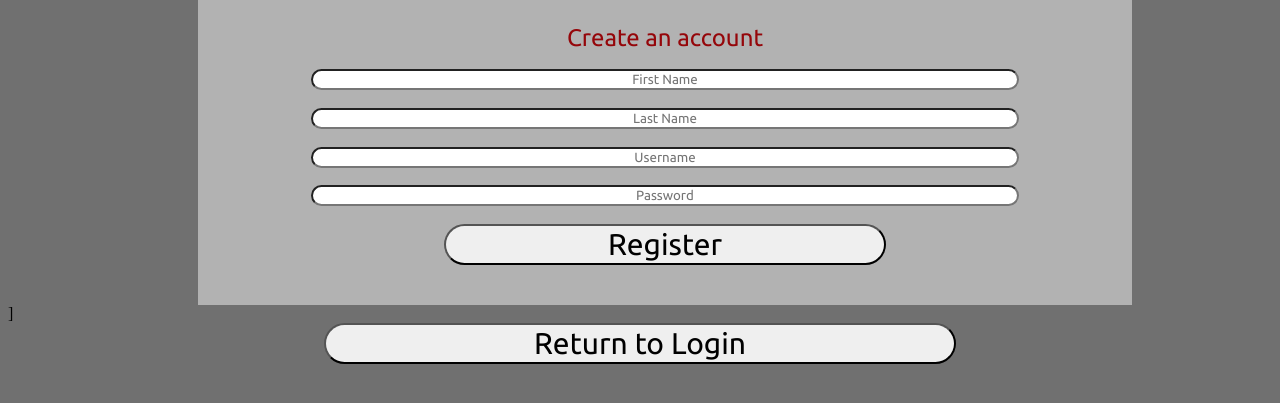
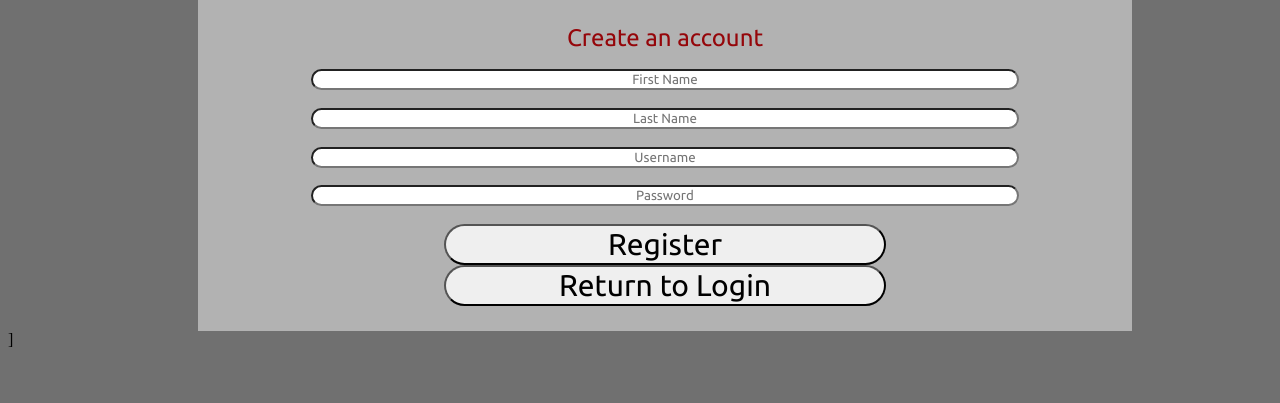
Before and after one commit to faithmunar/LAMP-stack-project, a PHP site: page /register.html in a window 1280 px wide; the page is wider, and only the part inside the window is pictured. Shown: the part 98-501 px from the top of that part. Run offline with PHP 8.4, Linux system fonts and the light colour scheme.

Commit message:
tried to fix the return to login button and added vertical padding for buttons

```diff
--- a/html/css/styles.css
+++ b/html/css/styles.css
@@ -58,7 +58,9 @@ body
     width: 50%;
     margin-left: 25%;
     font-family: 'Ubuntu', sans-serif;
-	margin-bottom: 15px;
+=======
+    margin-bottom: 15px;
+>>>>>>> 5885d23 (tried to fix the return to login button and added vertical padding for buttons)
 }
 
 .buttons:hover{
--- a/html/register.html
+++ b/html/register.html
@@ -17,12 +17,9 @@
 	<input type="text" id="registerName" placeholder="Username" /><br />
 	<input type="password" id="registerPassword" placeholder="Password"/><br />
 	<button type="button" id="registerButton" class="buttons" onclick="doRegister();"> Register </button>
+	<button type="button" id="returnToLoginButton" class="buttons" onclick="openLogin();"> Return to Login </button>
 	<span id="registerResult"></span>
 </div>]
 
-<div id="returnToLoginDiv">
-	<button type="button" id="returnToLoginButton" class="buttons" onclick="openLogin();"> Return to Login </button>
-</div>
-
 </body>
 </html>
```
